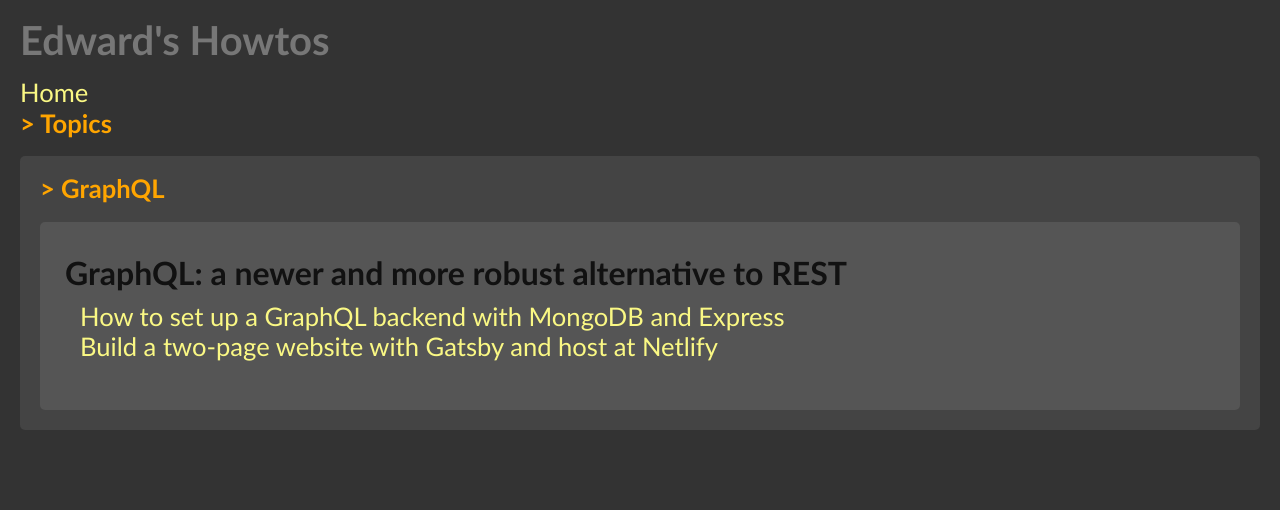
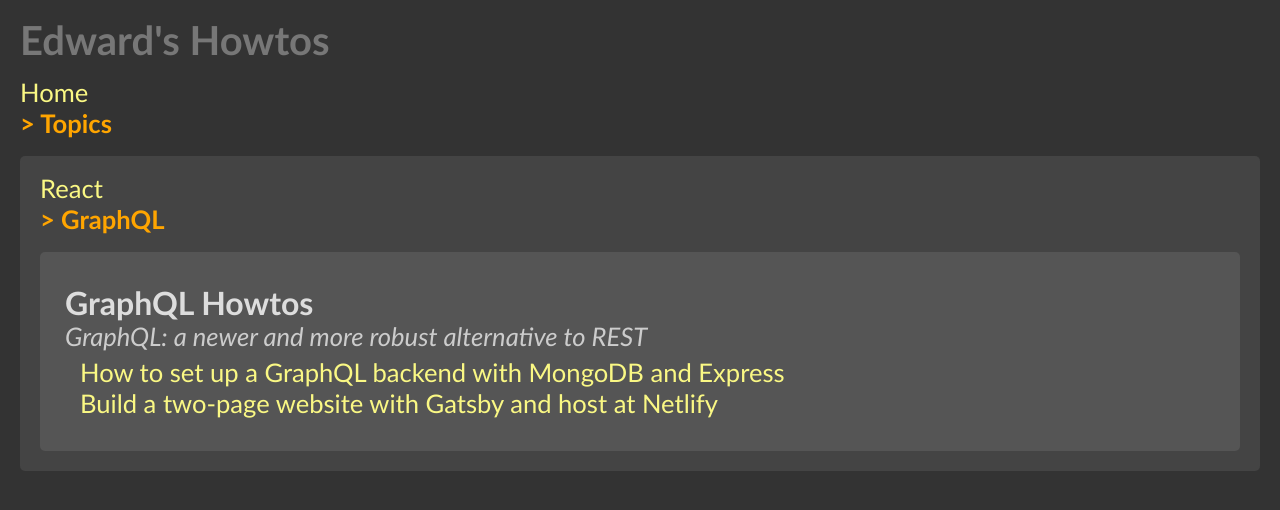
Before and after one commit to edwardtanguay/react-router-vertical-menu-page, a React (Create React App) app: page /topics/graphql in a window 1280 px wide. Shown: the top 510 px of the page. Built offline with nearby package versions, Linux system fonts and the light colour scheme.

Commit message:
styling 3

```diff
--- a/src/App.css
+++ b/src/App.css
@@ -66,16 +66,21 @@
 .App .areaTopic {
   background: #555;
   margin: 20px 0 0 0;
-  padding: 20px;
+  padding: 20px 20px 5px 20px;
   border-radius: 5px;
 }
 
 .App .areaTopic h2 {
   font-size: 2rem;
-  color: #111;
+  color: #ddd;
   font-weight: bold;
-  margin: 10px 0;
+  margin: 10px 0 0 0;
   padding: 5px;
+}
+
+.App .areaTopic p {
+  margin: 0 0 10px 5px;
+  font-style: italic;
 }
 
 .App .areaTopic ul {
@@ -107,5 +112,10 @@
 
 .App .areaResource .link a {
   color: green;
+  background: #ddd;
   font-style: italic;
 }
+
+.App .areaResource .link a:after, .App .areaResource .link a:before {
+  content: "\00a0";
+}
--- a/src/App.min.css
+++ b/src/App.min.css
@@ -1 +1 @@
-body{background:#333;color:#ccc;font-family:"Gill Sans", "Gill Sans MT", Calibri, "Trebuchet MS", sans-serif}.App{font-size:1.6rem;padding:20px}.App h1{font-size:2.5rem;color:#777;font-weight:bold;margin:0 0 20px 0}.App h1:not(:first-of-type){margin-top:20px}.App ul{list-style-type:none;margin:0 0 0 0}.App ul li{margin:0 0 5px 0}.App ul li a{color:#faf884;text-decoration:none}.App ul li a.active{color:orange;font-weight:bold}.App ul li a.active:before{content:"> "}.App a{color:#faf884;text-decoration:none}.App .areaHome{margin:20px 0 0 0;background:#444;margin:20px 0 0 0;padding:20px;border-radius:5px}.App .areaTopics{background:#444;margin:20px 0 0 0;padding:20px;border-radius:5px}.App .areaTopic{background:#555;margin:20px 0 0 0;padding:20px;border-radius:5px}.App .areaTopic h2{font-size:2rem;color:#111;font-weight:bold;margin:10px 0;padding:5px}.App .areaTopic ul{margin:0 0 30px 20px}.App .areaResource{background:#ccc;padding:20px;border:3px solid orange;border-radius:5px;color:#000}.App .areaResource h3{font-weight:bold;color:#000}.App .areaResource p{margin:5px 0;color:#333;font-size:1.3rem}.App .areaResource .link{font-size:1.3rem}.App .areaResource .link a{color:green;font-style:italic}
+body{background:#333;color:#ccc;font-family:"Gill Sans", "Gill Sans MT", Calibri, "Trebuchet MS", sans-serif}.App{font-size:1.6rem;padding:20px}.App h1{font-size:2.5rem;color:#777;font-weight:bold;margin:0 0 20px 0}.App h1:not(:first-of-type){margin-top:20px}.App ul{list-style-type:none;margin:0 0 0 0}.App ul li{margin:0 0 5px 0}.App ul li a{color:#faf884;text-decoration:none}.App ul li a.active{color:orange;font-weight:bold}.App ul li a.active:before{content:"> "}.App a{color:#faf884;text-decoration:none}.App .areaHome{margin:20px 0 0 0;background:#444;margin:20px 0 0 0;padding:20px;border-radius:5px}.App .areaTopics{background:#444;margin:20px 0 0 0;padding:20px;border-radius:5px}.App .areaTopic{background:#555;margin:20px 0 0 0;padding:20px 20px 5px 20px;border-radius:5px}.App .areaTopic h2{font-size:2rem;color:#ddd;font-weight:bold;margin:10px 0 0 0;padding:5px}.App .areaTopic p{margin:0 0 10px 5px;font-style:italic}.App .areaTopic ul{margin:0 0 30px 20px}.App .areaResource{background:#ccc;padding:20px;border:3px solid orange;border-radius:5px;color:#000}.App .areaResource h3{font-weight:bold;color:#000}.App .areaResource p{margin:5px 0;color:#333;font-size:1.3rem}.App .areaResource .link{font-size:1.3rem}.App .areaResource .link a{color:green;background:#ddd;font-style:italic}.App .areaResource .link a:after,.App .areaResource .link a:before{content:"\00a0"}
--- a/src/App.scss
+++ b/src/App.scss
@@ -57,14 +57,18 @@
 	.areaTopic {
 		background: #555;
 		margin: 20px 0 0 0;
-		padding: 20px;
+		padding: 20px 20px 5px 20px;
 		border-radius: 5px;
 		h2 {
 			font-size: 2rem;
-			color: #111;
+			color: #ddd;
 			font-weight: bold;
-			margin: 10px 0;
+			margin: 10px 0 0 0;
 			padding: 5px;
+		}
+		p {
+			margin: 0 0 10px 5px;
+			font-style: italic;
 		}
 		ul {
 			margin: 0 0 30px 20px;
@@ -89,6 +93,10 @@
 			font-size: 1.3rem;
 			a {
 				color: green;
+				background: #ddd;
+				&:after, &:before {
+					content: "\00a0";
+				}
 				font-style: italic;
 			}
 		}
--- a/src/data/siteData.json
+++ b/src/data/siteData.json
@@ -1,4 +1,23 @@
 [
+  {
+    "name": "React",
+    "id": "react",
+    "description": "currently the most popular front-end JavaScript framework along with Vue and Angular",
+    "resources": [
+      {
+        "name": "Examples of consuming APIs with fetch and axios",
+        "id": "506",
+        "description":
+          "This code shows how to load data from APIs using both the standard fetch() as well as the library axios()."
+      },
+      {
+        "name": "Create a reusable todolist component in React that uses localStorage",
+        "id": "504",
+        "description":
+          "This sample app shows a number of concepts: (1) how to create components that are 100% separate from each other, you can create as many todolist components as you want, (2) how to use useRef to programmatically set focus in a field, (3) how to use localStorage to save todo-list data in the user's browser, and (4) how to use radio buttons in React."
+      }
+    ]
+  },
   {
     "name": "GraphQL",
     "id": "graphql",
--- a/src/pages/PageTopic.js
+++ b/src/pages/PageTopic.js
@@ -7,7 +7,8 @@
 
 	return (
 		<div className="areaTopic">
-			<h2>{topic.name}: {topic.description}</h2>
+			<h2>{topic.name} Howtos</h2>
+			<p>{topic.name}: {topic.description}</p>
 			<ul>
 				{topic.resources.map((sub) => (
 					<li key={sub.id}>
```
